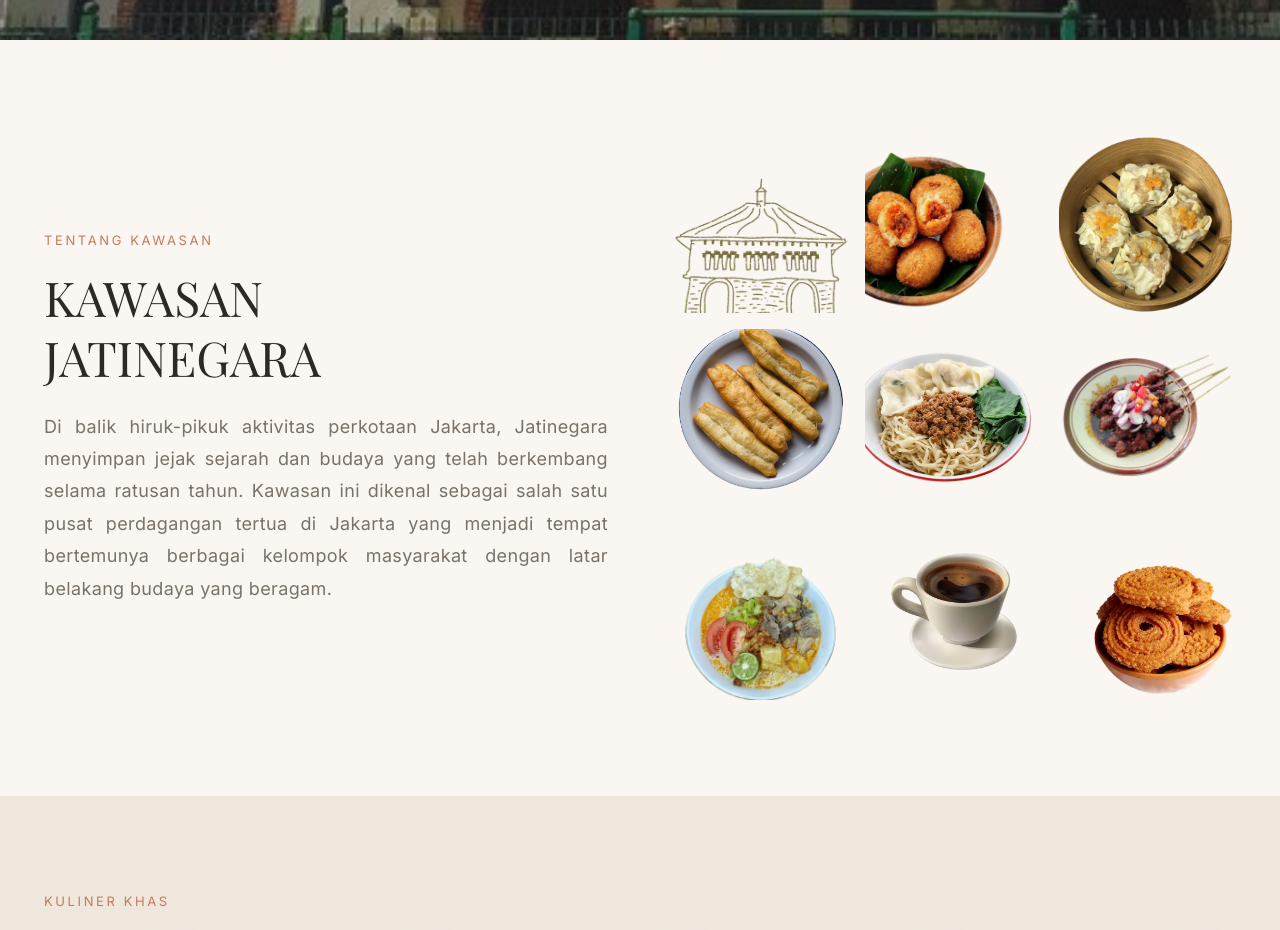
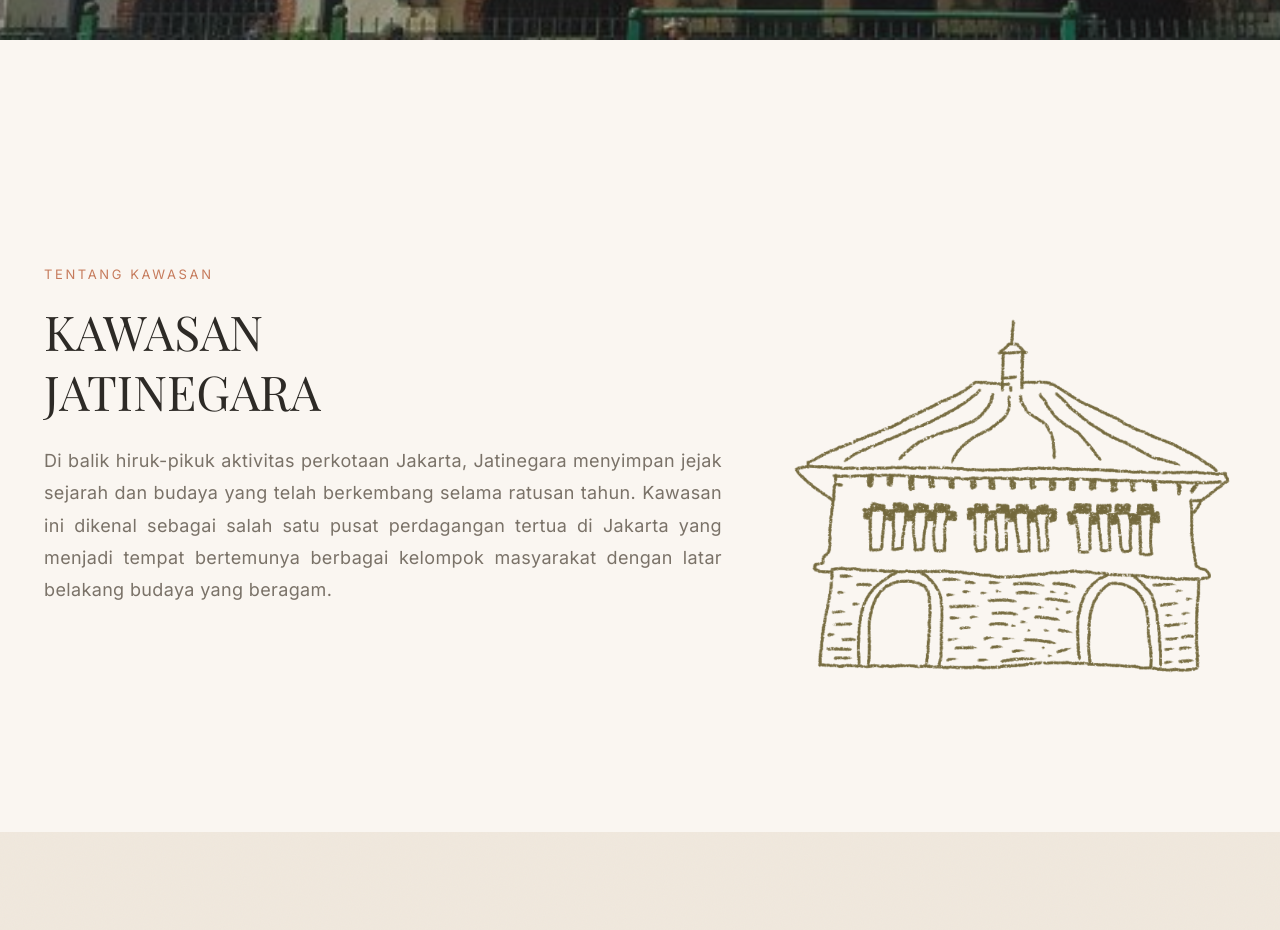
Before and after one commit to ArifSanPinim09/jejak-rasa, a Next.js app: page / in a window 1280 px wide. Shown: the part 760-1690 px from the top of the page. Built offline with nearby package versions, Linux system fonts and the light colour scheme; a web font is replaced by a local one.

Commit message:
fix: about section — single about-image.png only, no card

```diff
--- a/app/page.tsx
+++ b/app/page.tsx
@@ -138,29 +138,16 @@ export default function Home() {
               beragam.
             </p>
           </AnimatedSection>
-          <AnimatedSection direction="right" delay={0.2} className="flex-1 w-full">
-            <div className="grid grid-cols-3 gap-3 sm:gap-4">
-              {[
-                { src: "/images/about-image.png", alt: "Kawasan Jatinegara" },
-                { src: "/images/combro-bu-aminah.png", alt: "Combro Bu Aminah" },
-                { src: "/images/siomay-wawa.png", alt: "Siomay Wawa" },
-                { src: "/images/cakwe-wastafel.png", alt: "Cakwe Wastafel" },
-                { src: "/images/bakmi-lorong.png", alt: "Bakmi Lorong" },
-                { src: "/images/sate-keroncong.png", alt: "Sate Keroncong" },
-                { src: "/images/soto-nimat-betawi.png", alt: "Soto Ni'mat Betawi" },
-                { src: "/images/kopi-bis-kota.png", alt: "Kopi Bis Kota" },
-                { src: "/images/gelora-bakery.png", alt: "Gelora Bakery" },
-              ].map((img, i) => (
-                <div key={i} className="relative aspect-square overflow-hidden">
-                  <Image
-                    src={img.src}
-                    alt={img.alt}
-                    fill
-                    className="object-cover"
-                    sizes="(max-width: 640px) 33vw, 300px"
-                  />
-                </div>
-              ))}
+          <AnimatedSection direction="right" delay={0.2} className="flex-1 w-full max-w-[450px]">
+            <div className="overflow-hidden">
+              <Image
+                src="/images/about-image.png"
+                alt="Kawasan Jatinegara"
+                width={450}
+                height={300}
+                className="w-full h-auto object-cover"
+                sizes="(max-width: 1024px) 100vw, 450px"
+              />
             </div>
           </AnimatedSection>
         </div>
```
